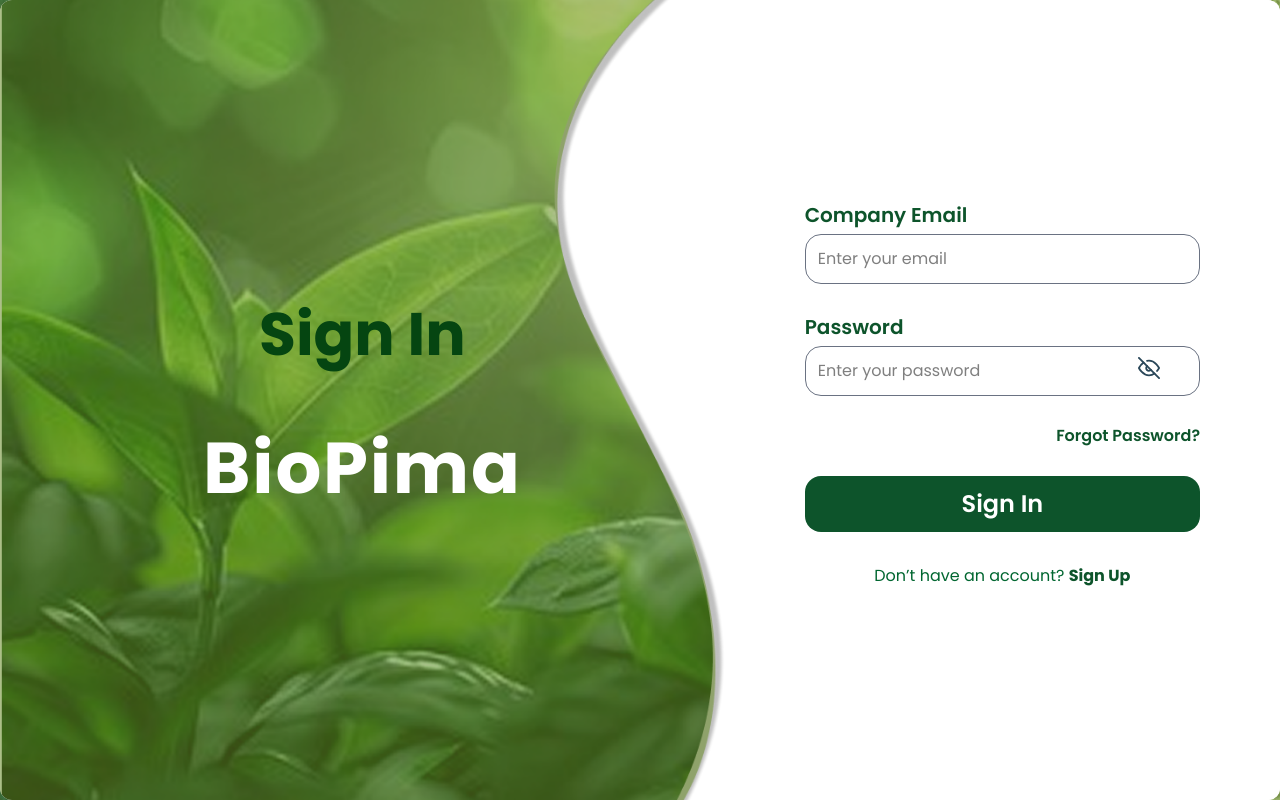
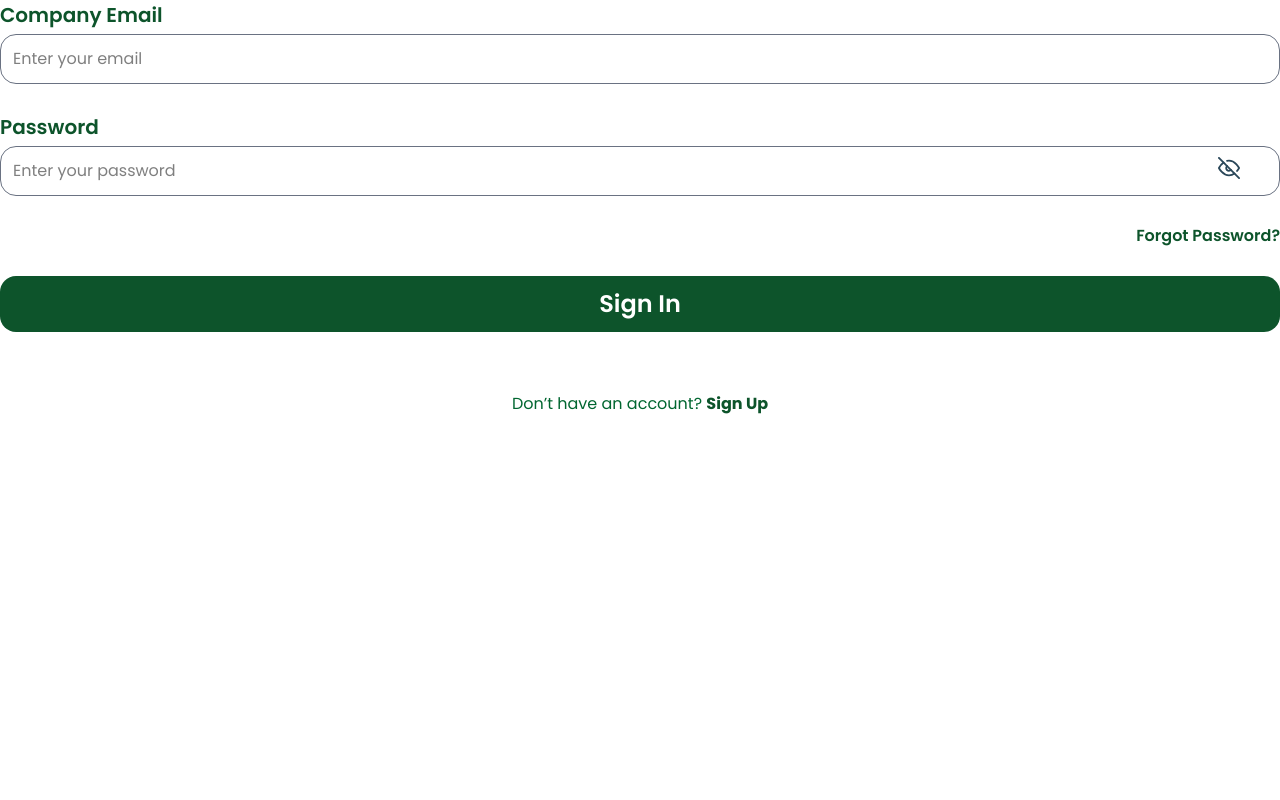
Before and after one commit to akirachix/biopima-frontend, a Next.js app in the folder biopima/: page /login in a window 1280 px wide. Built offline with nearby package versions, Linux system fonts and the light colour scheme.

Commit message:
fixed the ci/cd errors

```diff
--- a/biopima/src/app/login/page.tsx
+++ b/biopima/src/app/login/page.tsx
@@ -1,11 +1,11 @@
-'use client';
+"use client";
+
 import { useState } from "react";
 import { useRouter, useSearchParams } from "next/navigation";
-import Image from "next/image";
 import { FiEye, FiEyeOff } from 'react-icons/fi';
 import { useLogin } from "../hooks/useFetchLogin";
 
-export default function SignInPage() {
+export default function SignInForm() {
   const router = useRouter();
   const searchParams = useSearchParams();
   const role = searchParams.get("role");
@@ -23,36 +23,11 @@
   };
 
   return (
-    <div className="relative flex min-h-screen items-center justify-center">
-      <Image
-        src="/images/bio-texture.png"
-        alt="Background"
-        fill
-        className="object-cover -z-10"
-        priority
-      />
-
-      <div className="flex bg-white rounded-xl shadow-lg overflow-hidden w-[1600px] h-[800px]">
-
-        <div className="relative w-220 flex items-center justify-center">
-          <Image
-            src="/images/side-shape.png"
-            alt="Branding"
-            fill
-            className="object-cover"
-            priority
-          />
-          <div className="absolute text-center text-white px-8">
-            <h1 className="text-6xl md:text-6xl font-extrabold text-[#054511] leading-tight mb-15">Sign In</h1>
-            <p className="text-5xl md:text-7xl font-extrabold tracking-wide">BioPima</p>
-          </div>
-        </div>
-
-        <div className="w-1/2 p-20 pt-50 bg-white">
     <form onSubmit={handleSubmit} className="space-y-7">
-
       <div>
-              <label className="block text-green-900 text-[20px] font-semibold mb-1">Company Email</label>
+        <label className="block text-green-900 text-[20px] font-semibold mb-1">
+          Company Email
+        </label>
         <input
           type="email"
           placeholder="Enter your email"
@@ -64,7 +39,9 @@
       </div>
 
       <div className="relative">
-              <label className="block text-green-900 text-[20px] font-semibold mb-1">Password</label>
+        <label className="block text-green-900 text-[20px] font-semibold mb-1">
+          Password
+        </label>
         <input
           type={showPassword ? "text" : "password"}
           placeholder="Enter your password"
@@ -107,7 +84,6 @@
       >
         {loading ? "Signing in..." : "Sign In"}
       </button>
-          </form>
 
       {role?.toLowerCase() !== "institution" && (
         <p className="text-center text-1xl text-green-800 mt-8">
@@ -120,9 +96,6 @@
           </button>
         </p>
       )}
-
-        </div>
-      </div>
-    </div>
+    </form>
   );
 }
--- /dev/null
+++ b/biopima/src/app/login/suspense.tsx
@@ -0,0 +1,42 @@
+
+import { Suspense } from 'react';
+import Image from 'next/image';
+import SignInForm from './page';
+
+export default function SignInPage() {
+  return (
+    <div className="relative flex min-h-screen items-center justify-center">
+      <Image
+        src="/images/bio-texture.png"
+        alt="Background"
+        fill
+        className="object-cover -z-10"
+        priority
+      />
+
+      <div className="flex bg-white rounded-xl shadow-lg overflow-hidden w-[1600px] h-[800px]">
+        <div className="relative w-220 flex items-center justify-center">
+          <Image
+            src="/images/side-shape.png"
+            alt="Branding"
+            fill
+            className="object-cover"
+            priority
+          />
+          <div className="absolute text-center text-white px-8">
+            <h1 className="text-6xl md:text-6xl font-extrabold text-[#054511] leading-tight mb-15">
+              Sign In
+            </h1>
+            <p className="text-5xl md:text-7xl font-extrabold tracking-wide">BioPima</p>
+          </div>
+        </div>
+
+        <div className="w-1/2 p-20 pt-50 bg-white">
+          <Suspense fallback={<div className="text-center">Loading...</div>}>
+            <SignInForm />
+          </Suspense>
+        </div>
+      </div>
+    </div>
+  );
+}
```
Lines whose indentation alone changed are shown as unchanged.
